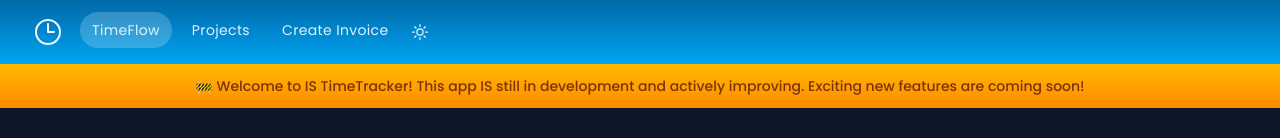
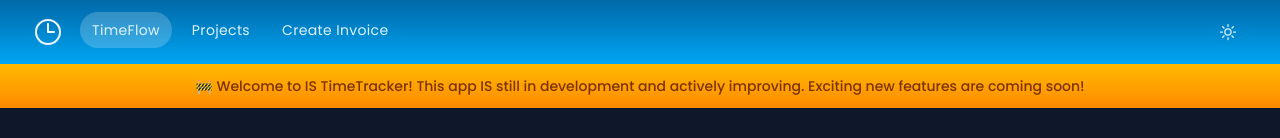
Before and after one commit to Eirene/is-timeflow, a Next.js app: page / in a window 1280 px wide. Shown: the top 138 px of the page. Built offline with nearby package versions, Linux system fonts and the light colour scheme; no server answers; the database is empty.

Commit message:
ui: fix position ThemeToggle button

```diff
--- a/app/components/Header.tsx
+++ b/app/components/Header.tsx
@@ -68,7 +68,7 @@ export default function Header() {
                                     </Link>
                                 </div>
                             </div>
-                            <div className="flex items-center">
+                            <div className="ml-auto flex items-center">
                                 <ThemeToggle />
                             </div>
                         </div>
```
